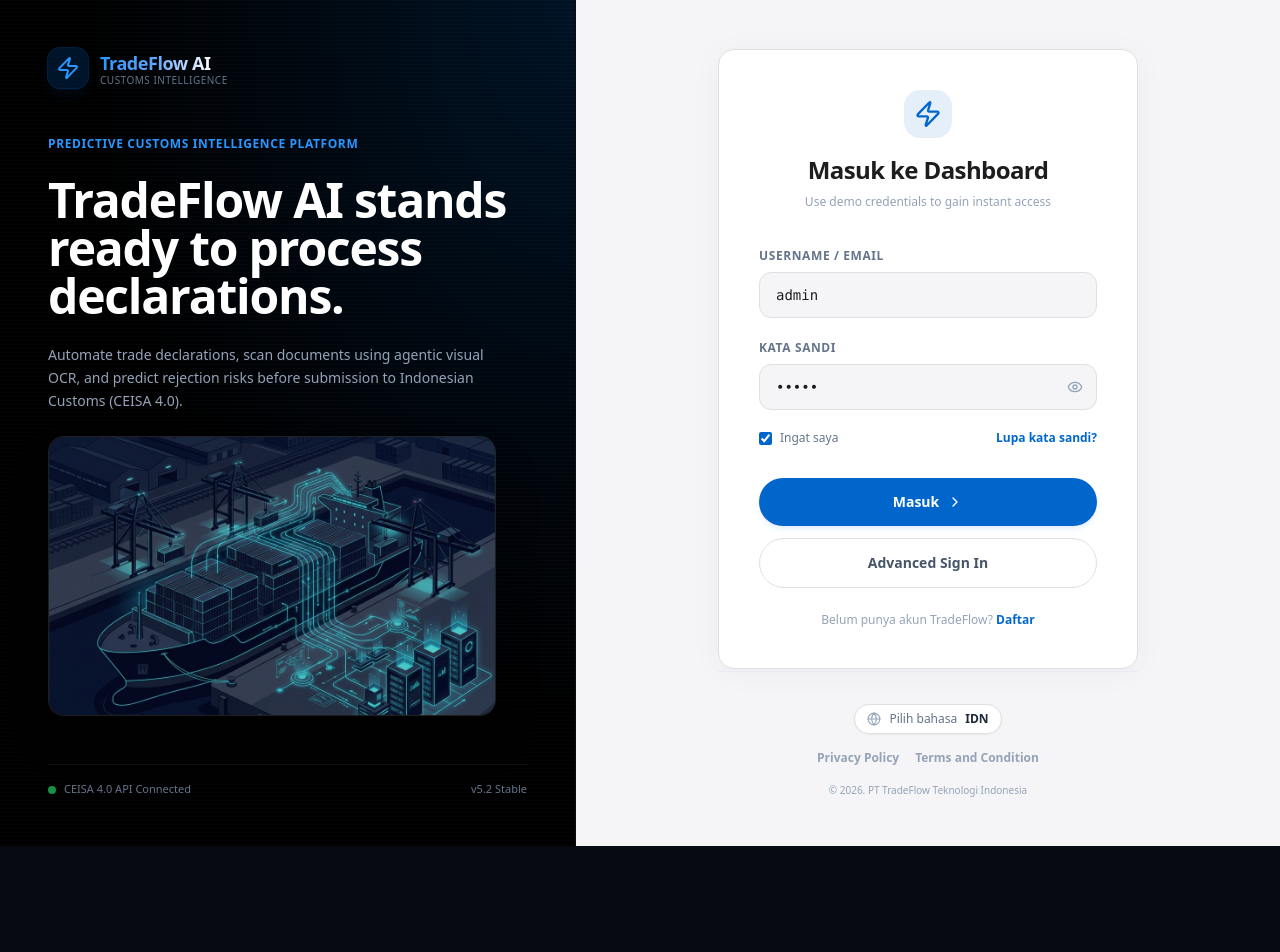
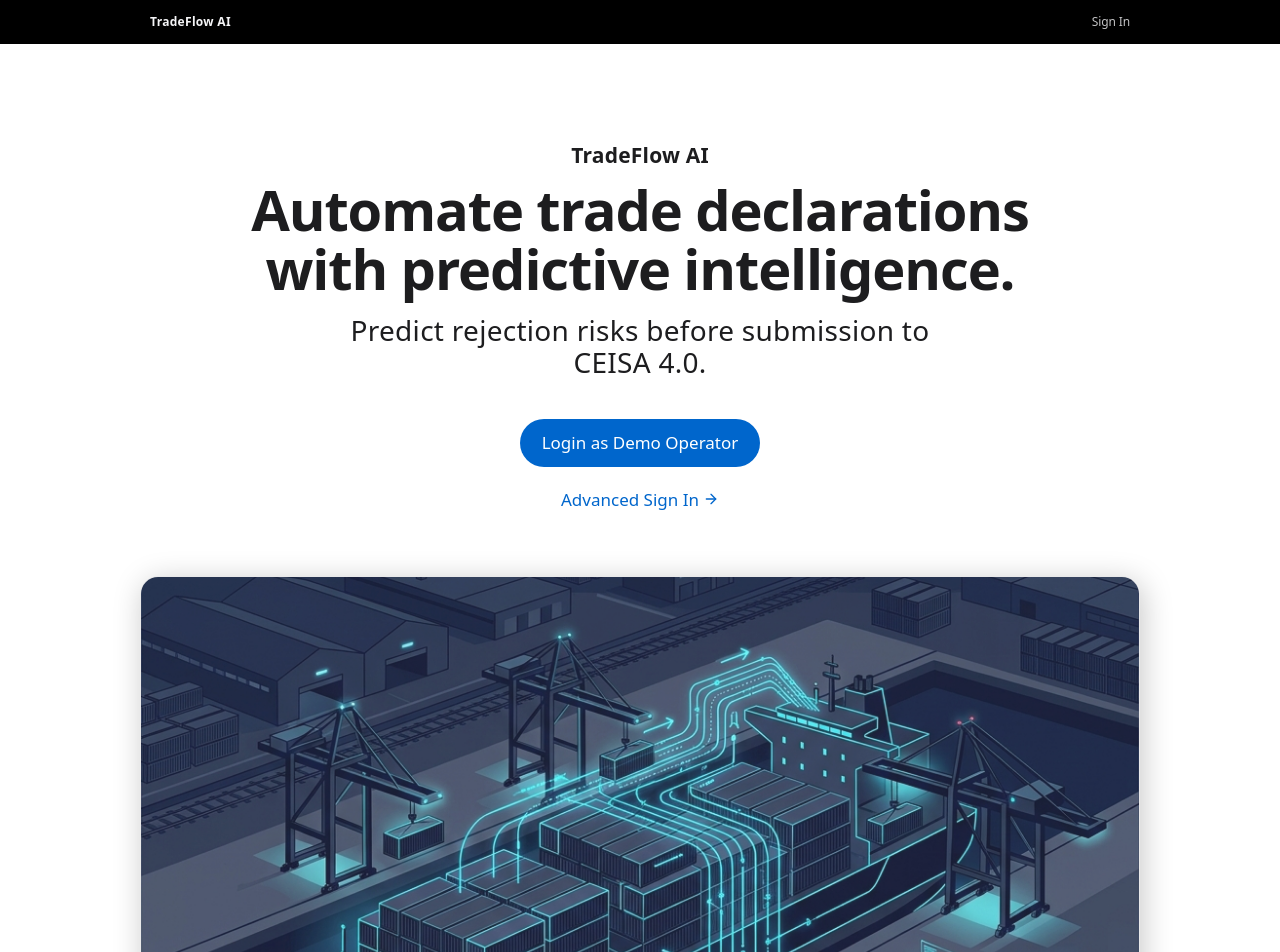
Before and after one commit to muhammadghiffari/tradeflow-ai, a Next.js app in the folder apps/web/: page / in a window 1280 px wide. Shown: the top 952 px of the page. Before the commit the page ends 846 px from the top, so only its background shows below. Built offline with nearby package versions, Linux system fonts and the light colour scheme.

Commit message:
fix(auth): force-dynamic NextAuth API route and redesign landing page

```diff
--- a/apps/web/src/app/api/auth/[...nextauth]/route.ts
+++ b/apps/web/src/app/api/auth/[...nextauth]/route.ts
@@ -1 +1,2 @@
 export { GET, POST } from "@/lib/auth";
+export const dynamic = "force-dynamic";
--- a/apps/web/src/app/page.tsx
+++ b/apps/web/src/app/page.tsx
@@ -3,21 +3,18 @@
 import Link from "next/link";
 import { signIn } from "next-auth/react";
 import { useState } from "react";
-import { Zap, ChevronRight, Loader2, Eye, EyeOff, Globe } from "lucide-react";
+import { Loader2, ArrowRight } from "lucide-react";
 import Image from "next/image";
 
 export default function HomePage() {
   const [loggingIn, setLoggingIn] = useState(false);
-  const [username, setUsername] = useState("admin");
-  const [password, setPassword] = useState("admin");
-  const [showPassword, setShowPassword] = useState(false);
 
   const handleDemoLogin = async () => {
     setLoggingIn(true);
     try {
       await signIn("credentials", {
-        username,
-        password,
+        username: "admin",
+        password: "admin",
         callbackUrl: "/dashboard",
       });
     } catch (err) {
@@ -27,164 +24,78 @@
   };
 
   return (
-    <div className="min-h-screen flex flex-col lg:flex-row bg-[#ffffff] font-sans antialiased text-[#1d1d1f]">
-      {/* Left Pane: Hero & Branding */}
-      <div className="w-full lg:w-[45%] bg-[#000000] relative flex flex-col justify-between p-8 lg:p-12 overflow-hidden border-r border-white/5">
-        {/* Ambient glow effects */}
-        <div className="absolute inset-0 bg-[radial-gradient(ellipse_at_top_right,rgba(0,102,204,0.18),transparent_60%)] pointer-events-none" />
-        <div className="absolute inset-0 bg-[linear-gradient(to_bottom,rgba(255,255,255,0.01)_1px,transparent_1px)] bg-[size:100%_4px] pointer-events-none" />
-
-        {/* Top Logo */}
-        <div className="z-10 flex items-center gap-3">
-          <div className="flex h-10 w-10 items-center justify-center rounded-xl bg-[#0066cc]/20 ring-1 ring-[#0066cc]/30 shadow-lg shadow-[#0066cc]/10">
-            <Zap className="h-6 w-6 text-[#2997ff]" />
-          </div>
-          <div>
-            <span className="font-bold text-lg tracking-tight bg-clip-text text-transparent bg-gradient-to-r from-[#2997ff] via-blue-400 to-[#ffffff]">
-              TradeFlow AI
-            </span>
-            <span className="block text-[10px] text-slate-500 font-medium -mt-1 tracking-wider uppercase">Customs Intelligence</span>
+    <div className="min-h-screen bg-[#ffffff] font-sans text-[#1d1d1f] antialiased">
+      {/* Global Nav */}
+      <nav className="h-11 bg-[#000000] flex items-center justify-center px-4">
+        <div className="w-full max-w-[980px] flex justify-between items-center text-[12px] font-normal tracking-[-0.01em] text-[#f5f5f7]">
+          <div className="font-semibold tracking-wide">TradeFlow AI</div>
+          <div className="flex items-center gap-6">
+            <Link href="/api/auth/signin" className="opacity-80 hover:opacity-100 transition">Sign In</Link>
           </div>
         </div>
+      </nav>
 
-        {/* Hero Content */}
-        <div className="z-10 my-auto py-12 space-y-6">
-          <p className="text-xs font-bold uppercase tracking-wider text-[#2997ff]">
-            Predictive Customs Intelligence Platform
-          </p>
-          <h1 className="text-3xl sm:text-4xl lg:text-5xl font-semibold tracking-tight leading-tight text-white font-sans max-w-lg">
-            TradeFlow AI stands ready to process declarations.
+      {/* Hero Section (White Tile) */}
+      <section className="w-full flex flex-col items-center pt-24 pb-16 px-4 text-center">
+        <h2 className="text-[21px] font-semibold text-[#1d1d1f] tracking-[0.01em] mb-2">TradeFlow AI</h2>
+        <h1 className="text-[56px] font-semibold leading-[1.07] tracking-[-0.02em] text-[#1d1d1f] max-w-[800px] mb-4">
+          Automate trade declarations with predictive intelligence.
         </h1>
-          <p className="text-sm text-slate-400 max-w-md leading-relaxed font-medium">
-            Automate trade declarations, scan documents using agentic visual OCR, and predict rejection risks before submission to Indonesian Customs (CEISA 4.0).
+        <p className="text-[28px] font-normal leading-[1.14] text-[#1d1d1f] max-w-[600px] mb-8 tracking-[0.01em]">
+          Predict rejection risks before submission to CEISA 4.0.
         </p>
 
-          {/* Illustration Container */}
-          <div className="relative mt-8 rounded-2xl overflow-hidden border border-white/10 bg-white/[0.02] aspect-[16/10] shadow-2xl shadow-black/40 max-w-md group hover:border-[#0066cc]/40 transition-all duration-300">
-            <Image
-              src="/container_flow_hero.png"
-              alt="TradeFlow AI Cargo Port illustration"
-              fill
-              className="object-cover opacity-80 group-hover:scale-[1.01] transition-transform duration-700"
-              priority
-            />
-          </div>
-        </div>
-
-        {/* Left Footer info */}
-        <div className="z-10 pt-4 flex items-center justify-between text-[11px] text-slate-500 border-t border-white/5">
-          <div className="flex items-center gap-2">
-            <span className="h-2 w-2 rounded-full bg-green-500 animate-pulse" />
-            <span>CEISA 4.0 API Connected</span>
-          </div>
-          <span>v5.2 Stable</span>
-        </div>
-      </div>
-
-      {/* Right Pane: Login Form Card */}
-      <div className="flex-1 flex flex-col justify-between p-8 lg:p-12 bg-[#f5f5f7]">
-        <div className="my-auto flex justify-center">
-          <div className="w-full max-w-[420px] bg-white rounded-2xl border border-[#e0e0e0] p-8 lg:p-10 shadow-[0_4px_32px_rgba(0,0,0,0.04)] hover:shadow-[0_8px_40px_rgba(0,0,0,0.06)] transition-all duration-350">
-            {/* Card Brand Header */}
-            <div className="text-center space-y-2 mb-8">
-              <div className="inline-flex h-12 w-12 items-center justify-center rounded-2xl bg-[#0066cc]/10 mb-2">
-                <Zap className="h-7 w-7 text-[#0066cc]" />
-              </div>
-              <h2 className="text-2xl font-semibold tracking-tight text-[#1d1d1f]">Masuk ke Dashboard</h2>
-              <p className="text-xs text-slate-400 font-medium">Use demo credentials to gain instant access</p>
-            </div>
-
-            {/* Form Fields */}
-            <div className="space-y-4">
-              <div className="space-y-1.5">
-                <label className="text-xs font-semibold text-slate-500 uppercase tracking-wider">Username / Email</label>
-                <input
-                  type="text"
-                  value={username}
-                  onChange={(e) => setUsername(e.target.value)}
-                  placeholder="Contoh: admin"
-                  className="w-full bg-[#f5f5f7] border border-[#e0e0e0] rounded-xl px-4 py-3 text-sm text-[#1d1d1f] placeholder:text-slate-400 outline-none focus:bg-white focus:border-[#0066cc] focus:ring-1 focus:ring-[#0066cc] transition-all font-mono"
-                />
-              </div>
-
-              <div className="space-y-1.5">
-                <label className="text-xs font-semibold text-slate-500 uppercase tracking-wider">Kata Sandi</label>
-                <div className="relative">
-                  <input
-                    type={showPassword ? "text" : "password"}
-                    value={password}
-                    onChange={(e) => setPassword(e.target.value)}
-                    placeholder="Contoh: admin"
-                    className="w-full bg-[#f5f5f7] border border-[#e0e0e0] rounded-xl pl-4 pr-10 py-3 text-sm text-[#1d1d1f] placeholder:text-slate-400 outline-none focus:bg-white focus:border-[#0066cc] focus:ring-1 focus:ring-[#0066cc] transition-all font-mono"
-                  />
-                  <button
-                    type="button"
-                    onClick={() => setShowPassword(!showPassword)}
-                    className="absolute right-3.5 top-1/2 -translate-y-1/2 text-slate-400 hover:text-slate-600 transition"
-                  >
-                    {showPassword ? <EyeOff size={16} /> : <Eye size={16} />}
-                  </button>
-                </div>
-              </div>
-
-              <div className="flex items-center justify-between text-xs pt-1">
-                <label className="flex items-center gap-2 text-slate-500 cursor-pointer">
-                  <input type="checkbox" defaultChecked className="rounded border-slate-300 text-[#0066cc] focus:ring-[#0066cc] accent-[#0066cc]" />
-                  <span>Ingat saya</span>
-                </label>
-                <span className="text-[#0066cc] hover:underline cursor-pointer font-semibold">Lupa kata sandi?</span>
-              </div>
-
-              {/* Action Buttons */}
-              <div className="space-y-3 pt-4">
+        <div className="flex flex-col items-center gap-5 mt-2">
           <button
             onClick={handleDemoLogin}
             disabled={loggingIn}
-                  className="w-full flex items-center justify-center gap-2 rounded-full bg-[#0066cc] hover:bg-[#0071e3] text-white py-3.5 text-sm font-bold shadow-md shadow-blue-500/10 transition-all hover:scale-[1.01] active:scale-[0.98] disabled:opacity-50"
+            className="rounded-full bg-[#0066cc] text-white px-[22px] py-[11px] text-[17px] font-normal hover:scale-95 active:scale-95 transition-transform duration-200 disabled:opacity-50 flex items-center justify-center gap-2"
           >
-                  {loggingIn ? (
-                    <>
-                      <Loader2 className="h-4 w-4 animate-spin text-white" /> Memproses...
-                    </>
-                  ) : (
-                    <>
-                      Masuk <ChevronRight className="h-4 w-4 text-white" />
-                    </>
-                  )}
+            {loggingIn ? <Loader2 className="w-5 h-5 animate-spin" /> : null}
+            Login as Demo Operator
           </button>
-
-                <Link
-                  href="/api/auth/signin"
-                  className="w-full flex items-center justify-center rounded-full border border-[#e0e0e0] bg-[#ffffff] hover:bg-[#fafafc] text-slate-600 py-3.5 text-sm font-semibold transition hover:scale-[1.01] active:scale-[0.98]"
-                >
-                  Advanced Sign In
+          <Link href="/api/auth/signin" className="text-[#0066cc] text-[17px] hover:underline flex items-center gap-1 group">
+            Advanced Sign In <ArrowRight className="w-4 h-4 group-hover:translate-x-1 transition-transform duration-300" />
           </Link>
         </div>
+
+        {/* Product Image resting on surface */}
+        <div className="mt-16 w-full max-w-[1000px] aspect-[16/10] relative rounded-[18px] shadow-[rgba(0,0,0,0.22)_3px_5px_30px_0px]">
+          <div className="absolute inset-0 bg-[#f5f5f7] rounded-[18px] overflow-hidden flex items-center justify-center border border-black/5">
+             <Image src="/container_flow_hero.png" alt="TradeFlow AI Product" fill className="object-cover opacity-90 hover:scale-[1.01] transition-transform duration-700" priority />
           </div>
+        </div>
+      </section>
 
-            <div className="mt-6 text-center">
-              <p className="text-xs text-slate-400 font-medium">
-                Belum punya akun TradeFlow? <span className="text-[#0066cc] hover:underline font-bold cursor-pointer">Daftar</span>
+      {/* Dark Section (Dark Tile 1) */}
+      <section className="w-full bg-[#272729] flex flex-col items-center py-24 px-4 text-center">
+        <h2 className="text-[40px] font-semibold text-white tracking-[-0.02em] leading-[1.1] mb-4">Intelligence at the edge.</h2>
+        <p className="text-[21px] text-[#cccccc] font-normal tracking-[0.01em] max-w-[600px] leading-relaxed mb-10">
+          Seamlessly connected to the CEISA 4.0 API. Built for scale, designed for simplicity.
         </p>
+        <button className="rounded-full bg-transparent border border-[#0066cc] text-[#2997ff] px-[22px] py-[11px] text-[17px] font-normal hover:scale-95 active:scale-95 transition-transform duration-200">
+          Learn more
+        </button>
+      </section>
+
+      {/* Footer (Parchment) */}
+      <footer className="w-full bg-[#f5f5f7] py-16 px-4 flex flex-col items-center text-[#7a7a7a] text-[12px] font-normal tracking-[-0.01em]">
+        <div className="w-full max-w-[980px] flex flex-col gap-4">
+          <p className="max-w-[800px] leading-relaxed mb-4">
+            1. Predictive risk scoring is based on historical submission data and standard CEISA regulations. Results are advisory and do not guarantee final clearance by customs officials.
+            <br />
+            2. Demo login provides access to a sandboxed environment. Real data should not be uploaded using demo credentials.
+          </p>
+          <div className="flex flex-col md:flex-row justify-between border-t border-[#d2d2d7] pt-4 gap-4 md:gap-0">
+            <p>Copyright © 2026 PT TradeFlow Teknologi Indonesia. All rights reserved.</p>
+            <div className="flex gap-6">
+              <span className="hover:text-[#1d1d1f] cursor-pointer transition-colors">Privacy Policy</span>
+              <span className="hover:text-[#1d1d1f] cursor-pointer transition-colors">Terms of Use</span>
+              <span className="hover:text-[#1d1d1f] cursor-pointer transition-colors">Legal</span>
             </div>
           </div>
         </div>
-
-        {/* Right Footer */}
-        <footer className="w-full max-w-[420px] mx-auto pt-8 flex flex-col items-center gap-4 border-t border-slate-200/60 text-xs text-slate-400">
-          <div className="flex items-center gap-2 font-medium text-slate-500 bg-white border border-[#e0e0e0] px-3 py-1.5 rounded-full shadow-sm">
-            <Globe className="h-3.5 w-3.5 text-slate-400" />
-            <span>Pilih bahasa</span>
-            <span className="font-bold text-slate-800">IDN</span>
-          </div>
-
-          <div className="flex gap-4 font-semibold">
-            <span className="hover:text-slate-600 cursor-pointer">Privacy Policy</span>
-            <span className="hover:text-slate-600 cursor-pointer">Terms and Condition</span>
-          </div>
-          <p className="text-[10px] text-slate-400 font-medium">© 2026. PT TradeFlow Teknologi Indonesia</p>
       </footer>
-      </div>
     </div>
   );
 }
```
Lines whose indentation alone changed are shown as unchanged.
